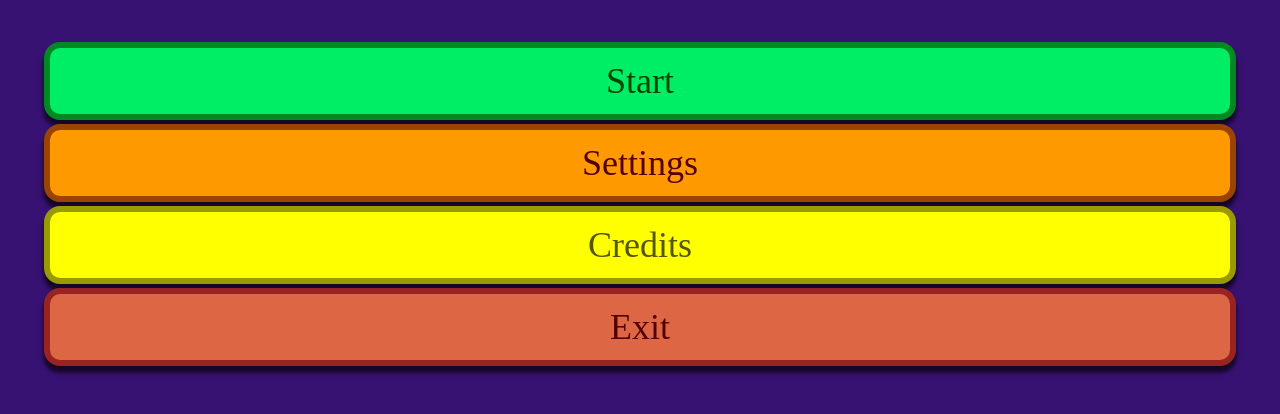
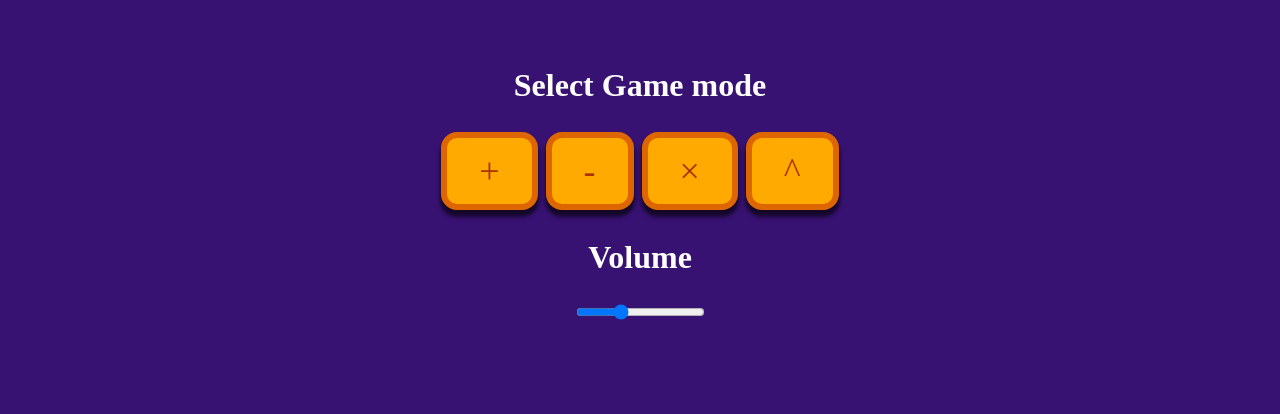
Before and after one commit to Giepper/cetus_academy, a React (Vite) app: page / in a window 1280 px wide. Shown: the top 414 px of the page. Built offline with nearby package versions, Linux system fonts and the light colour scheme; no server answers; a web font is replaced by a local one.

Commit message:
(dodanie paska volume

```diff
--- a/src/App.jsx
+++ b/src/App.jsx
@@ -1,19 +1,33 @@
 import "./App.css";
 
 // import { useState } from "react";
-import { useState } from "react";
+import { useState, useEffect } from "react";
 import { Addition } from "./components/Addition";
-import { SelectMode } from "./components/SelectMode";
-import { Menu } from "./components/Menu";
-import { SelectOperation } from "./components/SelectOperation";
-// import { SoundComponent } from "./components/SoundComponent";
+import { Howl } from 'howler';
+// import { SelectMode } from "./components/SelectMode";
 
 function App() {
   console.log("render");
   const [selectMode, setSelectMode] = useState(null);
   const [selectDifficulty, setSelectDifficulty] = useState(null);
-  const [shouldComponentShown, setShouldComponentShown] = useState(false);
-  const [shouldMenuShown, setShouldMenuShown] = useState(true);
+  const [shouldComponentShown, setShouldComponentShown] = useState(true);
+  const [volume, setVolume] = useState(33);
+  const MyComponent = () => {
+    useEffect(() => {
+      const sound = new Howl({
+        src: ['./src/assets/music.mp3'],
+        loop: true,
+        volume: volume / 100,
+      }, [volume]);
+
+      sound.play();
+
+      return () => {
+        sound.unload();
+      };
+    }, []);
+
+  };
 
   function handlerSelectOperation(e) {
     setSelectMode(e.target.value);
@@ -24,22 +38,104 @@ function App() {
     console.log("sd", newDifficulty);
     setShouldComponentShown(false);
   }
-
-  const handleStartClick = () => {
-    setShouldComponentShown(true);
-    setShouldMenuShown(false);
-  };
-
+  function handleVolumeChange(e) {
+    const newVolume = e.target.value;
+    setVolume(newVolume);
+  }
   return (
     <>
-      {shouldMenuShown && <Menu onStartClick={handleStartClick} />}
-      {/* <SoundComponent /> */}
+    <MyComponent></MyComponent>
       {shouldComponentShown && (
         <section className="select-mode-container">
-          <SelectOperation onSelectOperation={handlerSelectOperation} />
+          <div className="select-operation select-mode-el">
+            <h2>Select Game mode</h2>
+            <div className="btn-container">
+              <button
+                className="select-operation-btn addition-btn"
+                value={0}
+                onClick={handlerSelectOperation}
+              >
+                +
+              </button>
+              <button
+                className="select-operation-btn substraction-btn"
+                value={1}
+                onClick={handlerSelectOperation}
+              >
+                -
+              </button>
+              <button
+                className="select-operation-btn multiplication-btn"
+                value={2}
+                onClick={handlerSelectOperation}
+              >
+                ×
+              </button>
+              <button
+                className="select-operation-btn power-btn"
+                value={3}
+                onClick={handlerSelectOperation}
+              >
+                ^
+              </button>
+              {/* <button className="select-operation-btn division-btn">/</button> */}
+            </div>
+            {/* <div className="btn-container">
+            <button
+              className="select-operation-btn random-operation-btn"
+              value={3}
+              onClick={handlerSelectOperation}
+            >
+              random
+            </button>
+          </div> */}
+          </div>
           {selectMode && (
-            <SelectMode onSelectDifficulty={handlerSelectDifficulty} />
+            <>
+              <h2>Select difficulty</h2>
+
+              <div className="select-operation select-mode-el">
+                <button
+                  className="select-difficulty-btn easy-btn"
+                  value={0}
+                  onClick={handlerSelectDifficulty}
+                >
+                  Easy
+                </button>
+                <button
+                  className="select-difficulty-btn medium-btn"
+                  value={1}
+                  onClick={handlerSelectDifficulty}
+                >
+                  Medium
+                </button>
+                <button
+                  className="select-difficulty-btn hard-btn"
+                  value={2}
+                  onClick={handlerSelectDifficulty}
+                >
+                  Hard
+                </button>
+                <button
+                  className="select-difficulty-btn extreme-btn"
+                  value={3}
+                  onClick={handlerSelectDifficulty}
+                >
+                  Extreme
+                </button>
+              </div>
+            </>
           )}
+          <div className="volume-control">
+            <h2>Volume</h2>
+            <input
+              type="range"
+              min="0"
+              max="100"
+              value={volume}
+              onChange={handleVolumeChange}
+            />
+          </div>
         </section>
       )}
       {selectDifficulty && (
```
